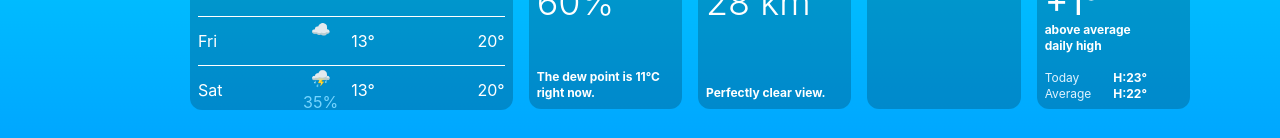
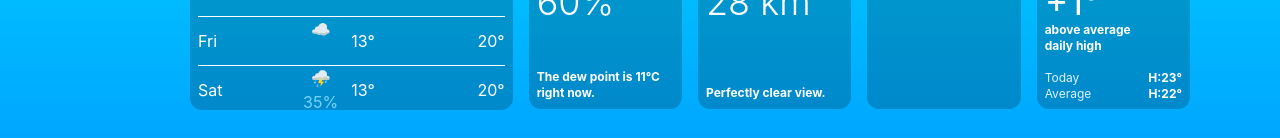
Before and after one commit to IanKaremi/Apple-Weather-Tailwind, a React (Vite) app in the folder Apple-Weather-Tailwind/: page / in a window 1280 px wide. Shown: the part 807-945 px from the top of the page. Built offline with nearby package versions, Linux system fonts and the light colour scheme.

Commit message:
styled averages applet

```diff
--- a/Apple-Weather-Tailwind/src/App.jsx
+++ b/Apple-Weather-Tailwind/src/App.jsx
@@ -82,14 +82,14 @@ function App() {
                 <p className='T-desc m-2 mb-0 text-xs text-sky-100 font-extrabold'>AVERAGES</p>
                 <p className='text-white text-4xl m-2 mb-0'>+1°</p>
                 <div className='text-white text-xs font-bold mx-2'>above average</div><div className='text-white text-xs font-bold mx-2'> daily high</div>
-                <div className="A-container mx-2 text-xs grid grid-cols-2 mt-4">
+                <div className="A-container mx-2 text-xs grid grid-cols-3 mt-4">
 
-                    <div className='text-sky-100'>Today</div>
-                    <div className='text-white font-bold'>H:23°</div>
+                    <div className='text-sky-100 col-span-2'>Today</div>
+                    <div className='text-white font-bold col-span-1 text-right'>H:23°</div>
 
 
-                    <div className='text-sky-100'>Average</div>
-                    <div className='text-white font-bold'>H:22°</div>
+                    <div className='text-sky-100 col-span-2'>Average</div>
+                    <div className='text-white font-bold col-span-1 text-right'>H:22°</div>
 
                 </div>
 
```
